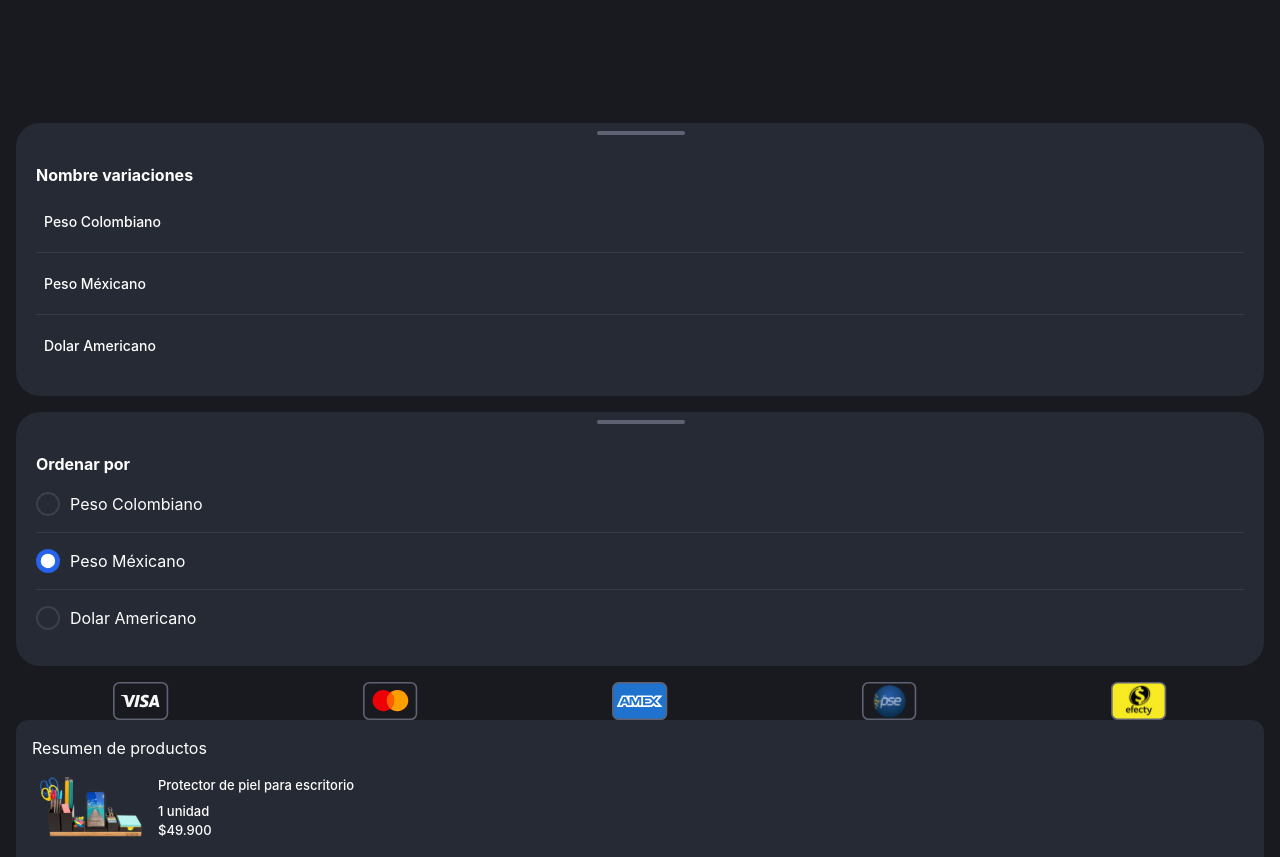
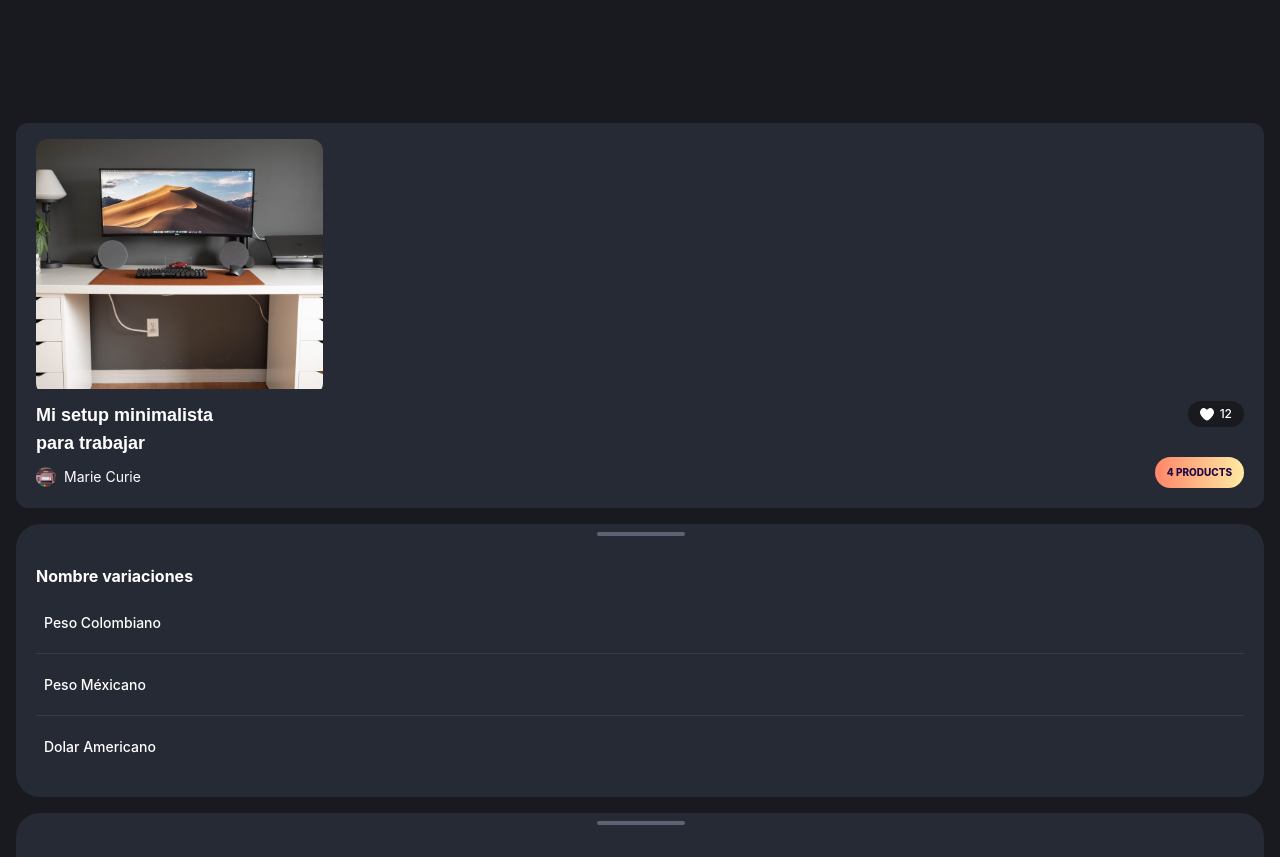
Before and after one commit to jipeek/the-olympia-challenge-frontend, a React (Create React App) app: page /home in a window 1280 px wide. Shown: the part 2000-2857 px from the top of the page. Built offline with nearby package versions, Linux system fonts and the light colour scheme.

Commit message:
SwipeCollections done! Best Feature Ever

```diff
--- a/src/features/home/HomeScreen.jsx
+++ b/src/features/home/HomeScreen.jsx
@@ -33,6 +33,9 @@ import RadioSelect from '../../globalComponents/RadioSelect/RadioSelect';
 
 import VariationLink from '../../globalComponents/VariationLink/VariationLink';
 
+import setup from "../../static/setup.svg";
+
+import SwipeCollections from '../../globalComponents/SwipeCollections/SwipeCollections';
 
 const HomeScreen= () =>{
     const strings = HOME_SCREEN_es;
@@ -112,7 +115,7 @@ const HomeScreen= () =>{
             </div>
 
             <div className="container mx-auto px-4">
-
+                <SwipeCollections img={setup} nameColletion="Mi setup minimalista para trabajar" votes="12" imgProfile={img} nameUser="Marie Curie" QuantityProducts="4 products" />
                 <div className="OrderByModal relative bg-background02 rounded-double pt-10 px-5 pb-5 my-4">
                     <div className="Global-line"></div>
                     <div className="OrderByModal__content flex flex-col">
--- a/src/globalComponents/HeartVotes/HeartVotes.jsx
+++ b/src/globalComponents/HeartVotes/HeartVotes.jsx
@@ -2,11 +2,11 @@ import React from 'react';
 import "./styles.css";
 import heart from "../../static/icons/fi-sr-heart-white.svg";
 
-const HeartVotes = ({ className, votos }) => {
+const HeartVotes = ({ className, votes }) => {
   return (
         <div className={`bg-background01 h-auto py-1 px-3 rounded-double inline-flex items-center justify-center ${className}`}>
             <img src={heart} className="mr-1.5" alt="heart icon" />
-            <span className="text-white text-small font-medium">{votos}</span>
+            <span className="text-white text-small font-medium">{votes}</span>
         </div>
   )
 }
--- /dev/null
+++ b/src/globalComponents/SwipeCollections/SwipeCollections.jsx
@@ -0,0 +1,27 @@
+import "./styles.css";
+import React from 'react';
+import HeartVotes from "../HeartVotes/HeartVotes";
+import ImgProfile from "../ImgProfile/ImgProfile";
+
+const SwipeCollections = ( { className, img, nameColletion, votes, imgProfile, nameUser, QuantityProducts } ) => {
+    return (
+        <div className={`SwipeCollections bg-background02 rounded-costum w-full pt-4 px-5 pb-5  ${className}`}>
+            <img src={img} alt="Imagen de colección" className="SwipeCollections__img object-cover rounded-costum w-full pb-3"/>
+
+            <div className="flex flex-row justify-between items-start">
+                <span className="SetupDetail__description text-white font-title text-lg font-bold font-heading">{nameColletion}</span>
+                <HeartVotes votes={votes} />
+            </div>
+
+            <div className="flex flex-row justify-between items-end">
+                <div className="">
+                    <ImgProfile imgProfile={imgProfile} className="h-5 w-5 inline-block mr-2"/>
+                    <span className="text-sm text-white">{nameUser}</span>
+                </div>
+                <span className="h-auto py-2 px-3 uppercase rounded-double text-colorful08 bg-gradient03 text-superSmall font-extrabold">{QuantityProducts}</span>
+            </div>
+        </div>
+    )
+}
+
+export default SwipeCollections;
--- /dev/null
+++ b/src/globalComponents/SwipeCollections/styles.css
@@ -0,0 +1,8 @@
+.SetupDetail__description {
+    max-width: 216px;
+}
+
+.SwipeCollections__img {
+    max-width: 287px;
+    max-height: 262px;
+}
```
Also changed, not shown: src/static/setup.svg (added).
